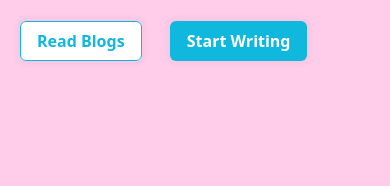
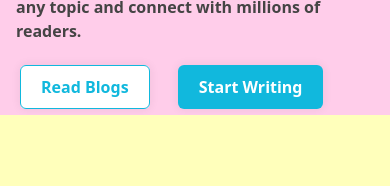
Before and after one commit to rishav-jha-mech/Frontend-Web-Components, a plain HTML site: page Blog Landing Page/index.html in a window 390 px wide. Shown: the part 645-831 px from the top of the page. Drawn offline with nearby package versions, Linux system fonts and the light colour scheme; files whose address does not match are found by name.

Commit message:
Positioning Changes

```diff
--- a/Blog Landing Page/page1.css
+++ b/Blog Landing Page/page1.css
@@ -74,7 +74,7 @@
 @media(max-width:880px){
     .page{
         flex-direction: column-reverse;
-        height: 110vh;
+        height: 90vh;
     }
     .page .right{
         flex: 1;
@@ -97,6 +97,7 @@
     }
     .page .left{
         padding: 1rem;
+        justify-content: flex-end;
     }
     .page .left h1{
         font-size: 2.8rem;
@@ -121,7 +122,7 @@
         margin-bottom: 1rem;
     }
     .page .left .btn-container a{
-        padding: 8px 16px;
+        padding: 10px 20px;
         letter-spacing: normal;
     }
 }
```
